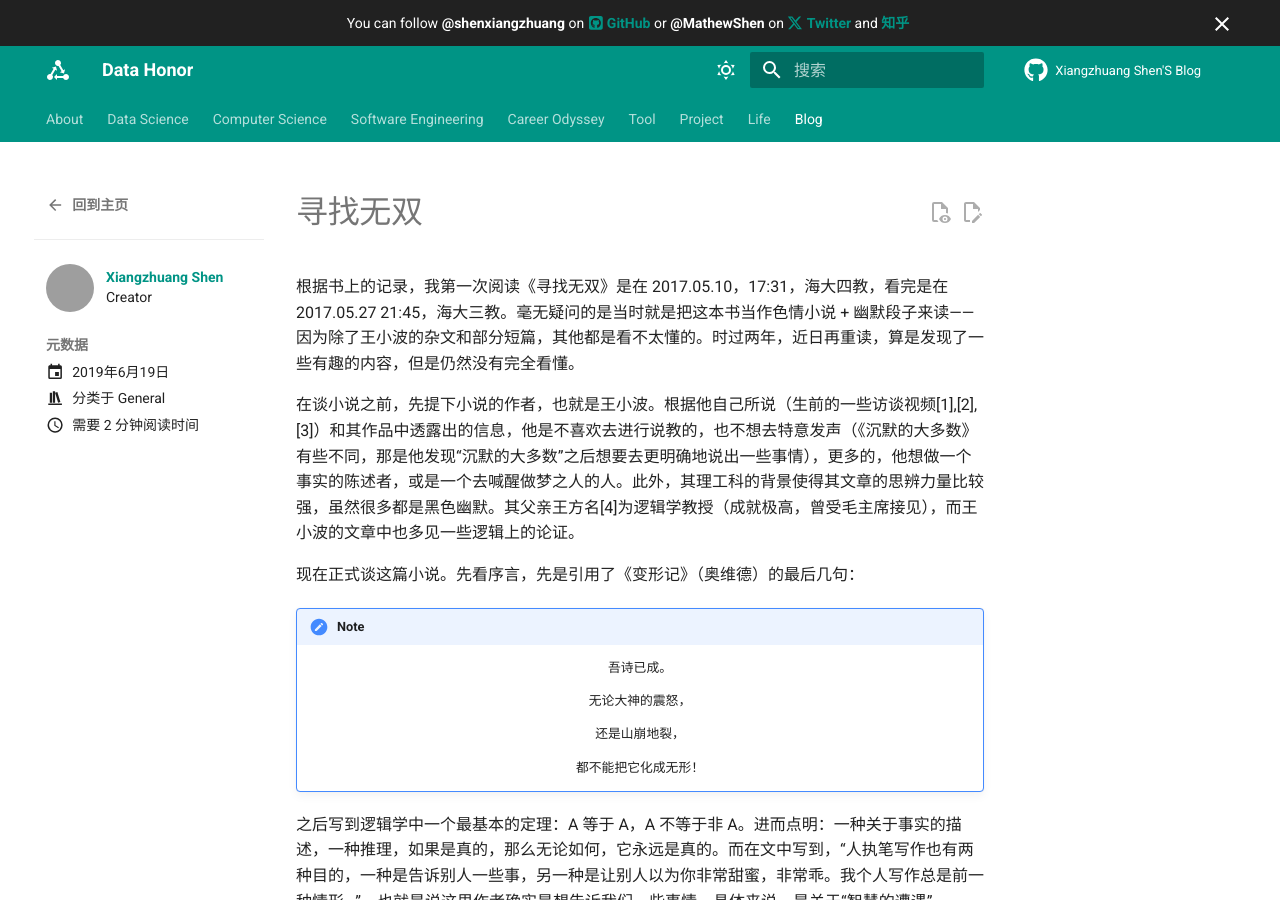
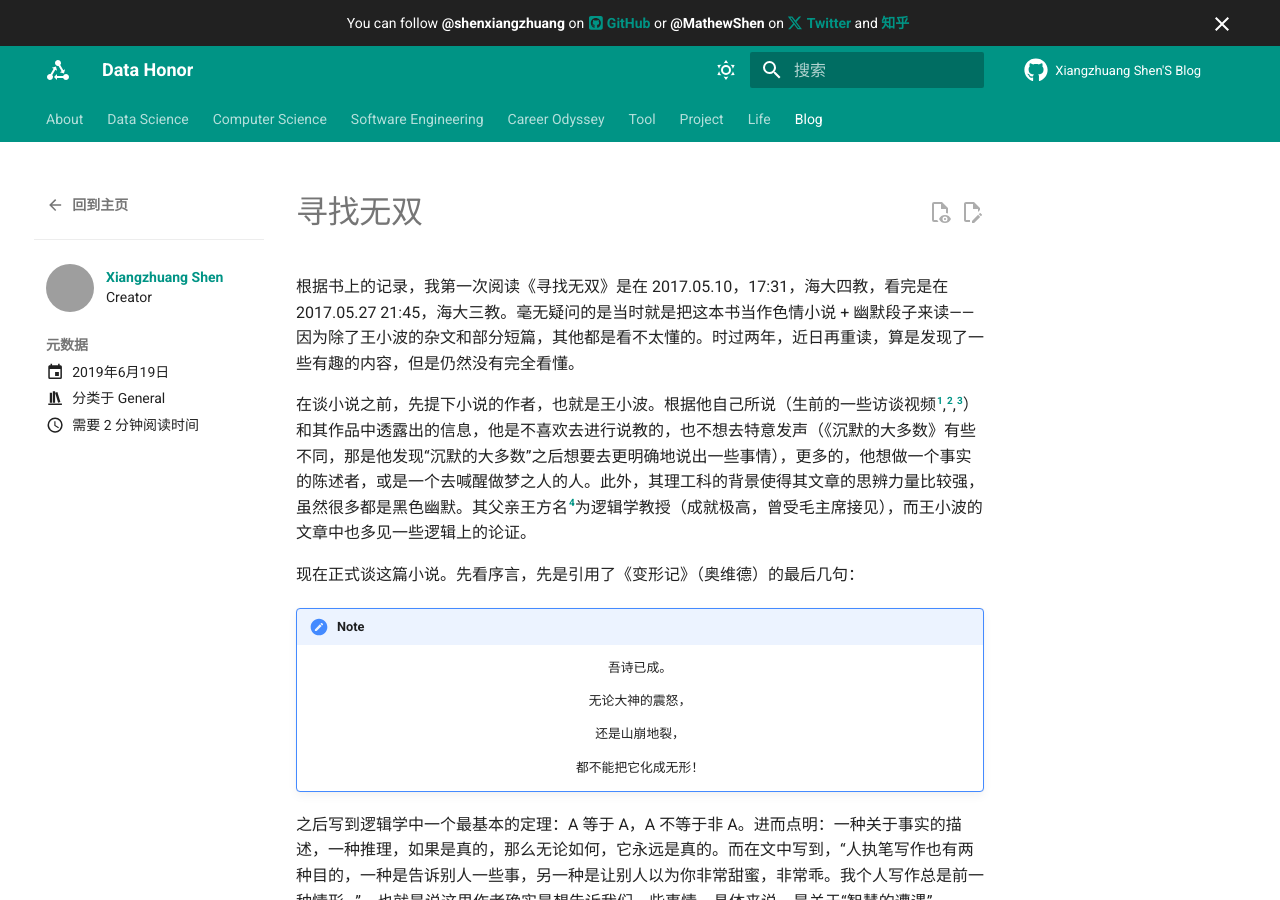
Before and after one commit to shenxiangzhuang/shenxiangzhuang.github.io, an MkDocs documentation site: the page built from docs/blog/posts/searching.md, in a window 1280 px wide and 900 px high. Built offline with MkDocs 1.6.1 and Material for MkDocs 9.7.7, drawn with Linux system fonts in a browser that asks for light colours; comment, search, counter and statistics services are not loaded; some of the changed text lies outside the part shown; grey boxes are pictures that could not be loaded.

Commit message:
fix: format (#170)

```diff
--- a/docs/blog/posts/searching.md
+++ b/docs/blog/posts/searching.md
@@ -14,7 +14,7 @@ categories:
 根据书上的记录，我第一次阅读《寻找无双》是在 2017.05.10，17:31，海大四教，看完是在 2017.05.27 21:45，海大三教。毫无疑问的是当时就是把这本书当作色情小说 + 幽默段子来读——因为除了王小波的杂文和部分短篇，其他都是看不太懂的。时过两年，近日再重读，算是发现了一些有趣的内容，但是仍然没有完全看懂。
 <!-- more -->
 
-在谈小说之前，先提下小说的作者，也就是王小波。根据他自己所说（生前的一些访谈视频[1],[2],[3]）和其作品中透露出的信息，他是不喜欢去进行说教的，也不想去特意发声（《沉默的大多数》有些不同，那是他发现“沉默的大多数”之后想要去更明确地说出一些事情），更多的，他想做一个事实的陈述者，或是一个去喊醒做梦之人的人。此外，其理工科的背景使得其文章的思辨力量比较强，虽然很多都是黑色幽默。其父亲王方名[4]为逻辑学教授（成就极高，曾受毛主席接见），而王小波的文章中也多见一些逻辑上的论证。
+在谈小说之前，先提下小说的作者，也就是王小波。根据他自己所说（生前的一些访谈视频[^1],[^2],[^3]）和其作品中透露出的信息，他是不喜欢去进行说教的，也不想去特意发声（《沉默的大多数》有些不同，那是他发现“沉默的大多数”之后想要去更明确地说出一些事情），更多的，他想做一个事实的陈述者，或是一个去喊醒做梦之人的人。此外，其理工科的背景使得其文章的思辨力量比较强，虽然很多都是黑色幽默。其父亲王方名[^4]为逻辑学教授（成就极高，曾受毛主席接见），而王小波的文章中也多见一些逻辑上的论证。
 
 现在正式谈这篇小说。先看序言，先是引用了《变形记》（奥维德）的最后几句：
 
@@ -87,10 +87,10 @@ categories:
 
 参考文献：
 
-[1] [一个不被时代所理解的人——王小波生前采访](https://www.bilibili.com/video/av20931770?from=search&seid=16425343411453333568)
+[^1]: [一个不被时代所理解的人——王小波生前采访](https://www.bilibili.com/video/av20931770?from=search&seid=16425343411453333568)
 
-[2] [王小波唯一视频访谈记录（1997）](https://www.bilibili.com/video/av10719733?from=search&seid=16425343411453333568)
+[^2]: [王小波唯一视频访谈记录（1997）](https://www.bilibili.com/video/av10719733?from=search&seid=16425343411453333568)
 
-[3] [王小波采访集](https://www.bilibili.com/video/av55993573/?p=2)
+[^3]: [王小波采访集](https://www.bilibili.com/video/av55993573/?p=2)
 
-[4] [王方名](https://baike.baidu.com/item/%E7%8E%8B%E6%96%B9%E5%90%8D/7242723)
+[^4]: [王方名](https://baike.baidu.com/item/%E7%8E%8B%E6%96%B9%E5%90%8D/7242723)
--- a/mkdocs.yml
+++ b/mkdocs.yml
@@ -218,6 +218,9 @@ nav:
       - Scala:
         - SBT Usage: cs/programming/scala/sbt_usage.md
 
+      - Rust:
+        - cs/programming/rust/index.md
+
     - Algorithm:
         - cs/algorithm/learn.md
 
```
Also changed, not shown: docs/se/backend/python/index.md (+1 -1 lines).
